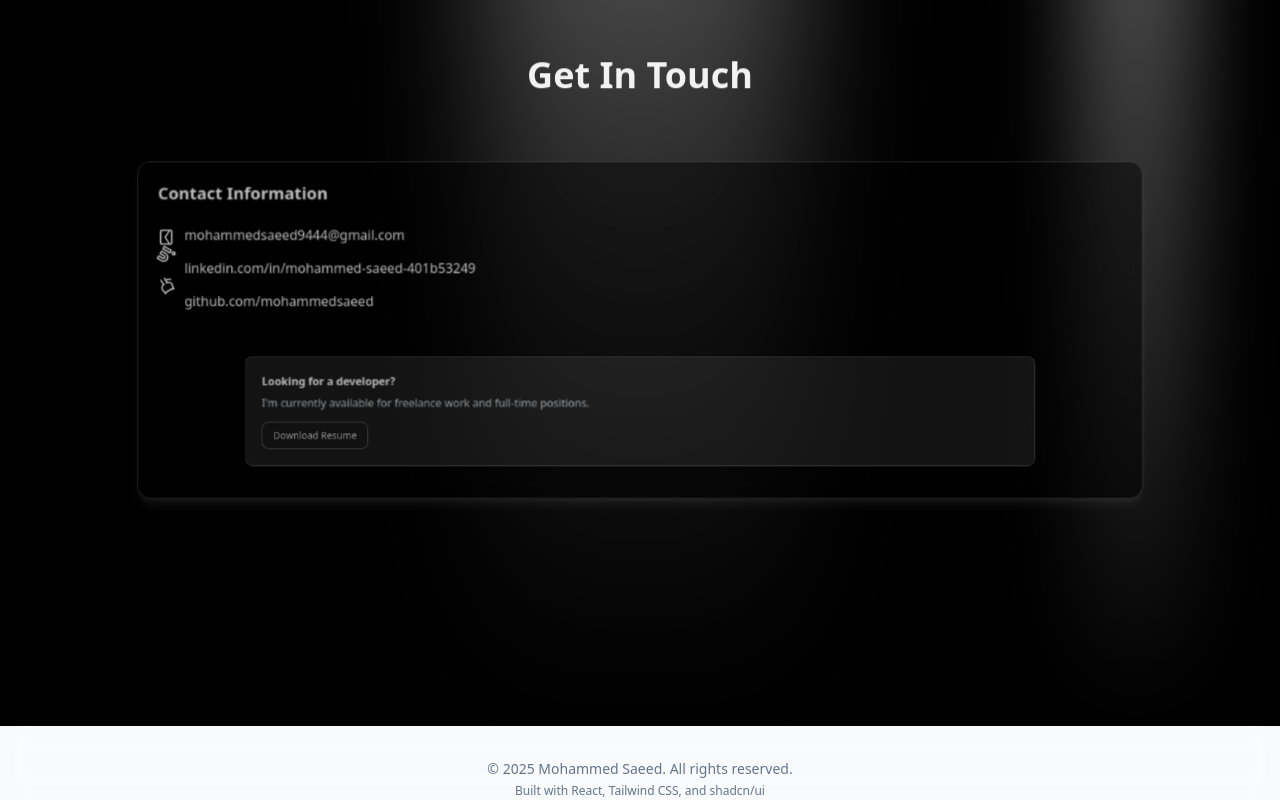
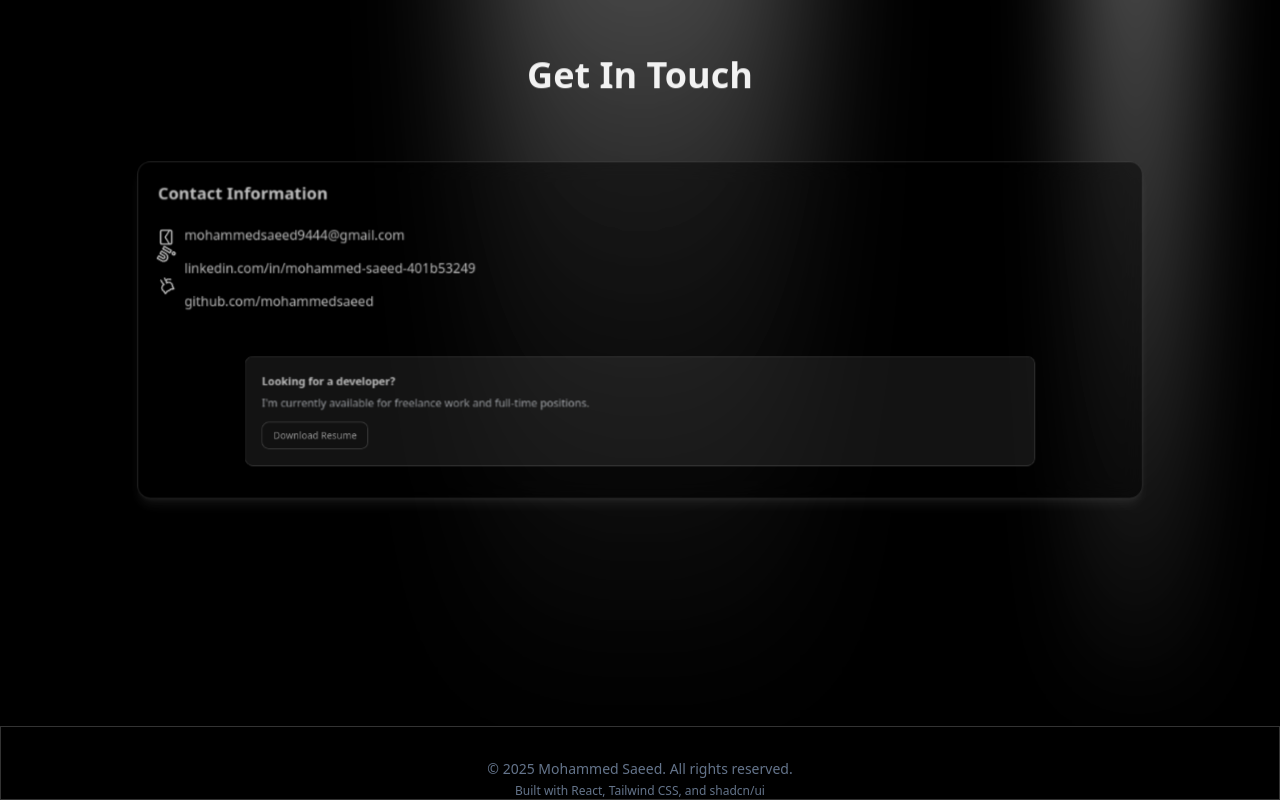
Before and after one commit to MohammedSaeed9444/myPortfolio, a React (Vite) app: page / in a window 1280 px wide. Shown: the part 3608-4408 px from the top of the page. Built offline with nearby package versions, Linux system fonts and the light colour scheme.

Commit message:
Update Footer.tsx

```diff
--- a/src/components/Footer.tsx
+++ b/src/components/Footer.tsx
@@ -5,7 +5,7 @@ const Footer = () => {
   const currentYear = new Date().getFullYear();
 
   return (
-    <footer className="py-8 glass mt-0 mb-0" style={{ marginBottom: 0, paddingBottom: '2rem' }}>
+    <footer className="bg-black py-8 glass mt-0 mb-0" style={{ marginBottom: 0, paddingBottom: '2rem' }}>
       <div className="container mx-auto px-4 text-center">
         <p className="text-sm text-muted-foreground">
           &copy; {currentYear} Mohammed Saeed. All rights reserved.
```
